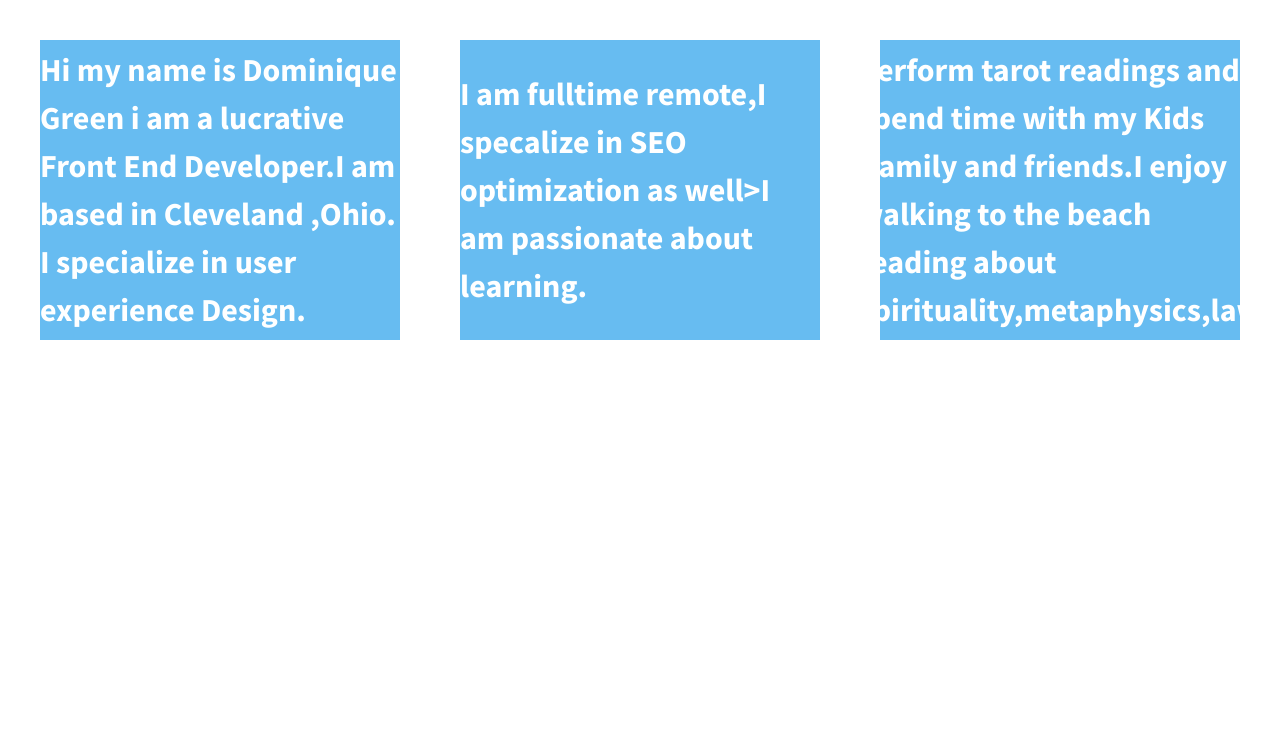
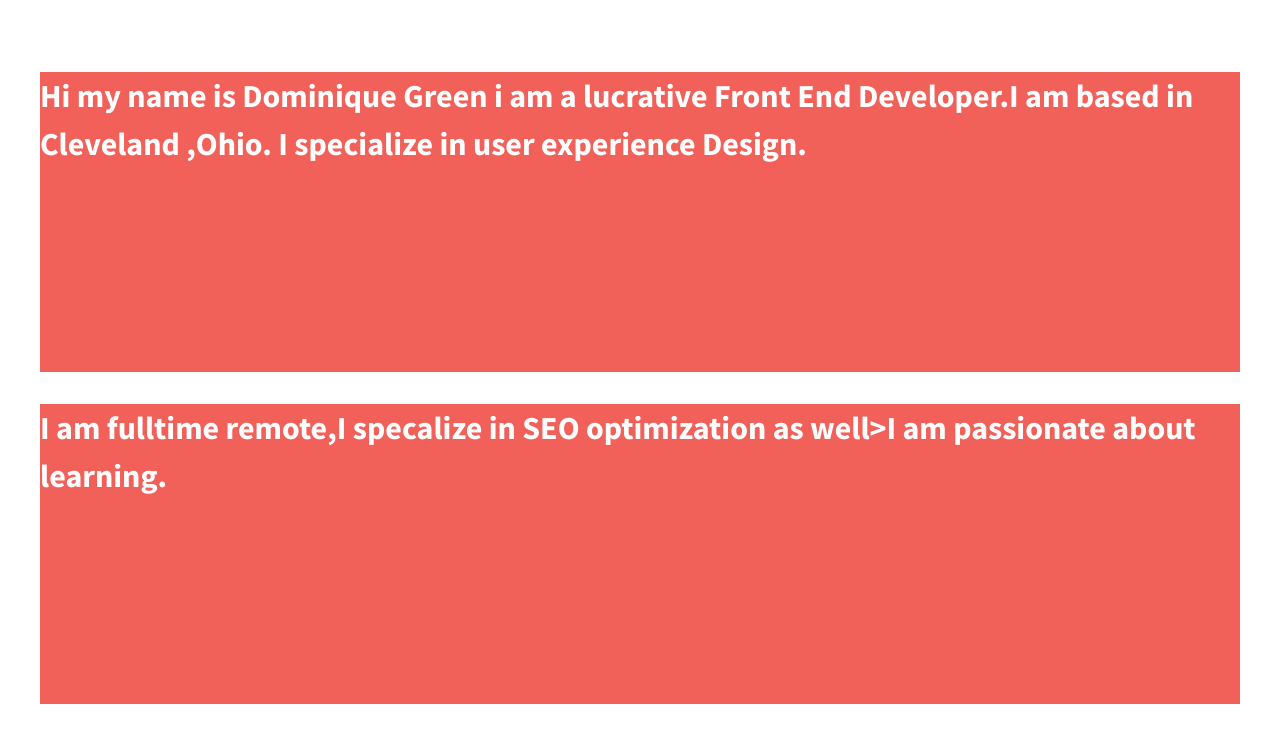
Before and after one commit to dgre87/206-divs-flexbox-starter1, a plain HTML site: page index.html in a window 1280 px wide. Shown: the top 733 px of the page. Drawn offline with nearby package versions, Linux system fonts and the light colour scheme.

Commit message:
Initial commit

```diff
--- a/css/main.css
+++ b/css/main.css
@@ -111,8 +111,6 @@ body {
 .wrapper {
   /*add display:flex and set justify-content to space-between*/
   font-weight: 700;
-  display:flex;
-  justify-content:space-between;
 }
 
 .div-1, .div-2, .div-3 {
@@ -120,12 +118,8 @@ body {
   color: #fff;
   line-height: 1.5em;
   font-size: 1.6em;
-  background-color: #67bcf1;
+  background-color: #f16059;
   height: 300px;
-  display:flex;
-  width:30%;
-  justify-content:center;
-  align-items:center;
 }
 
 
```
Also changed, not shown: index.html (+6 -0 lines).
